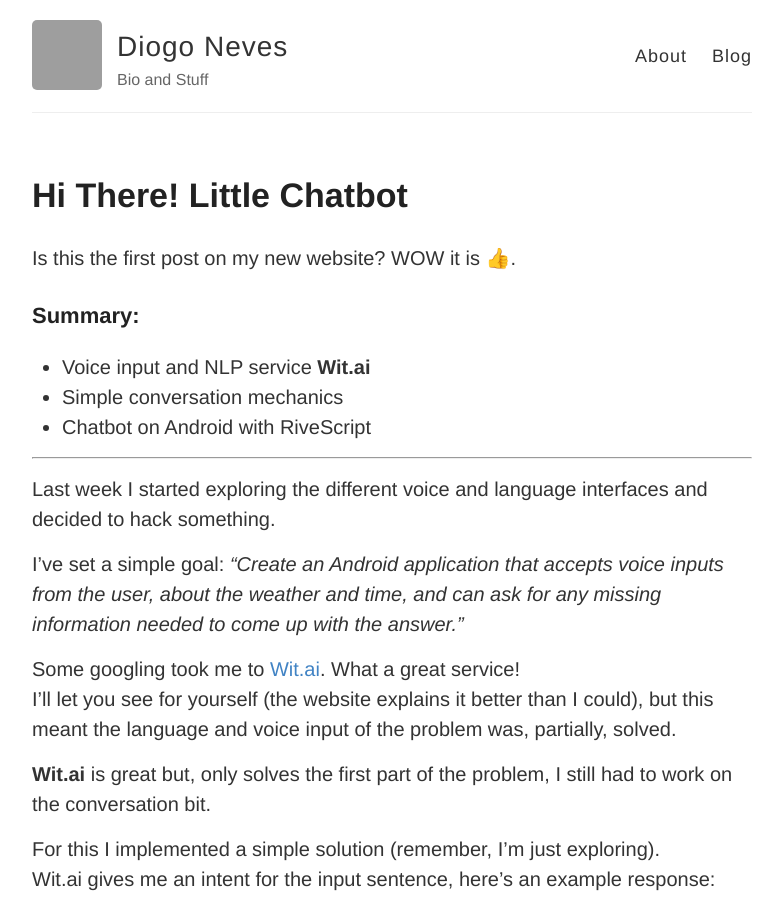
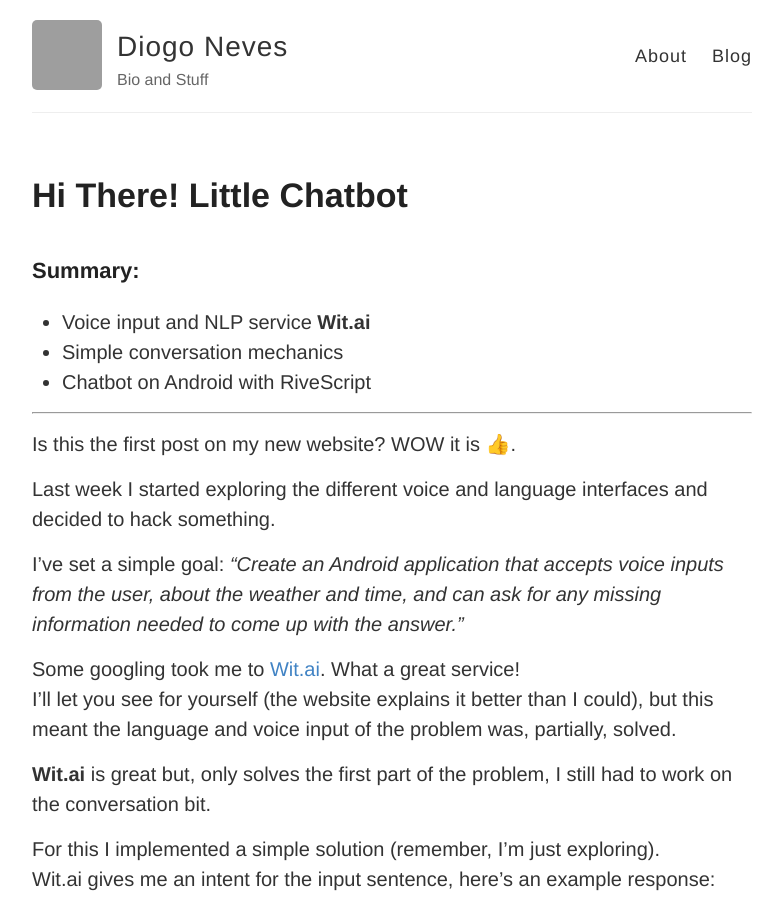
Before and after one commit to DiogoNeves/diogoneves.github.io, a Jekyll site: the page built from _posts/2015-05-08-hi-there-little-chatbot.markdown, in a window 1280 px wide and 900 px high. Shown: the whole window, without its empty margins (248-1029 px from the left). Built offline with Jekyll 4.4.1, drawn with Linux system fonts in a browser that asks for light colours; emoji names are drawn with the system emoji font; comment, search, counter and statistics services are not loaded; grey boxes are pictures that could not be loaded.

```diff
--- a/_posts/2015-05-08-hi-there-little-robot.markdown
+++ b/_posts/2015-05-08-hi-there-little-chatbot.markdown
@@ -8,14 +8,14 @@ tags:
 - experiments
 ---
 
-Is this the first post on my new website? WOW it is :thumbsup:.
-
 ### Summary:
 * Voice input and NLP service **Wit.ai**
 * Simple conversation mechanics
 * Chatbot on Android with RiveScript
 
 ---
+
+Is this the first post on my new website? WOW it is :thumbsup:.
 
 Last week I started exploring the different voice and language interfaces and
 decided to hack something.
```
